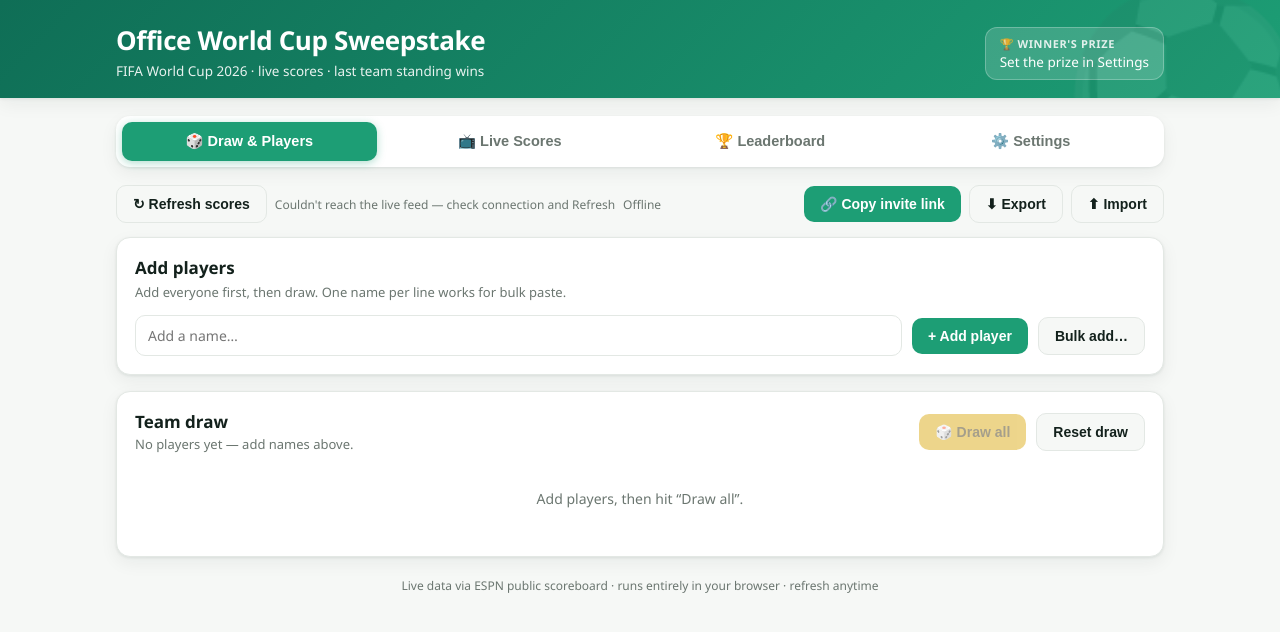
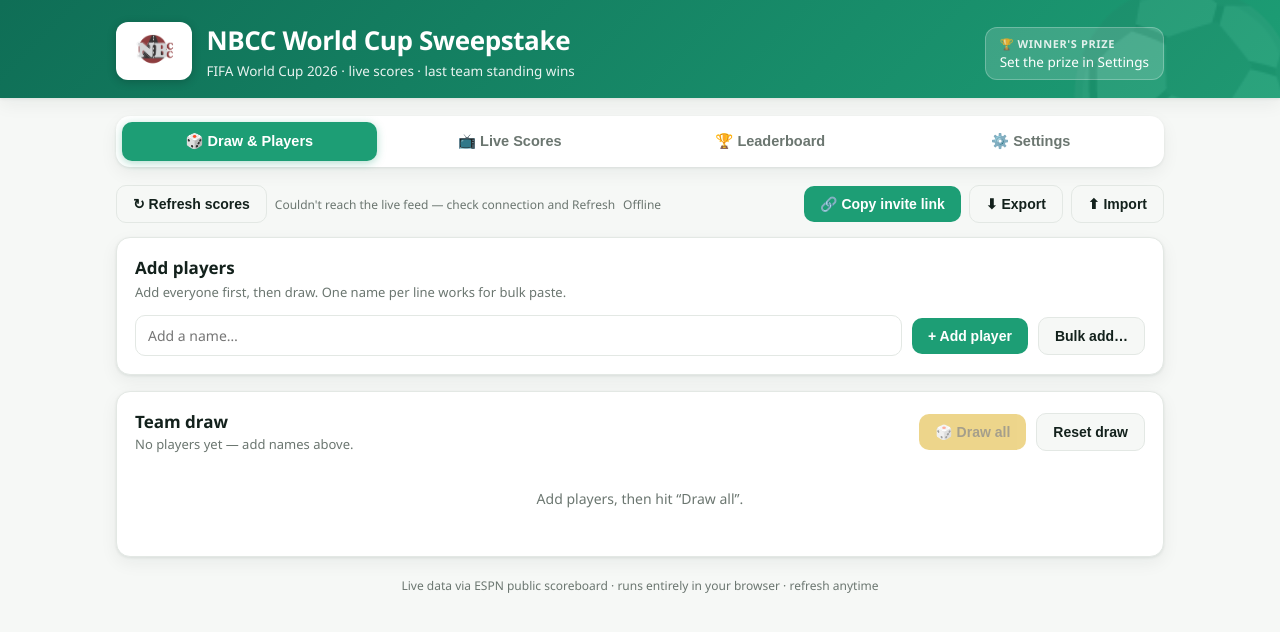
Before and after one commit to tselenthane/world-cup-sweepstake, a plain HTML site: page index.html in a window 1280 px wide. Drawn offline with Linux system fonts and the light colour scheme; no server answers.

Commit message:
Add files via upload

```diff
--- a/index.html
+++ b/index.html
@@ -3,7 +3,7 @@
 <head>
 <meta charset="UTF-8">
 <meta name="viewport" content="width=device-width, initial-scale=1.0">
-<title>Office World Cup Sweepstake 2026</title>
+<title>NBCC World Cup Sweepstake 2026</title>
 <style>
   :root{
     --green:#1d9e75; --green-d:#0f6e56; --ink:#13211c; --paper:#f6f8f6;
@@ -23,6 +23,9 @@
        align-items:flex-end;gap:16px;flex-wrap:wrap}
   .title h1{margin:0;font-size:26px;letter-spacing:-.4px}
   .title p{margin:4px 0 0;opacity:.9;font-size:13.5px}
+  .brand{display:flex;align-items:center;gap:14px;min-width:0}
+  .logo{height:58px;width:auto;background:#fff;border-radius:12px;padding:5px 8px;box-shadow:0 2px 10px rgba(0,0,0,.2)}
+  @media(max-width:560px){.logo{height:44px}}
   .prize{background:rgba(255,255,255,.16);border:1px solid rgba(255,255,255,.25);border-radius:12px;
        padding:8px 14px;font-size:13.5px;max-width:340px}
   .prize b{display:block;font-size:11px;text-transform:uppercase;letter-spacing:.6px;opacity:.85;margin-bottom:2px}
@@ -130,9 +133,12 @@
 <body>
 <header class="hero">
   <div class="hero-in">
-    <div class="title">
-      <h1 id="appTitle">Office World Cup Sweepstake</h1>
-      <p>FIFA World Cup 2026 · live scores · last team standing wins</p>
+    <div class="brand">
+      <img class="logo" src="nbcc-logo.png" alt="NBCC">
+      <div class="title">
+        <h1 id="appTitle">NBCC World Cup Sweepstake</h1>
+        <p>FIFA World Cup 2026 · live scores · last team standing wins</p>
+      </div>
     </div>
     <div class="prize"><b>🏆 Winner's prize</b><span id="prizeText">Set the prize in Settings</span></div>
   </div>
@@ -223,7 +229,7 @@
       <div class="settings-grid">
         <div>
           <label class="fld" for="setTitle">Game title</label>
-          <input id="setTitle" style="width:100%" placeholder="Office World Cup Sweepstake">
+          <input id="setTitle" style="width:100%" placeholder="NBCC World Cup Sweepstake">
         </div>
         <div>
           <label class="fld" for="setPrize">Winner's prize</label>
@@ -328,7 +334,7 @@
 }
 
 /* ============================ State ============================ */
-var DEFAULT_STATE = {title:"Office World Cup Sweepstake", prize:"", swapsOpen:true, players:[]};
+var DEFAULT_STATE = {title:"NBCC World Cup Sweepstake", prize:"", swapsOpen:true, players:[]};
 var state = loadState();
 var allEvents = [];     // aggregated, de-duplicated events with _matchday/_stage attached
 var teamsById = {};     // id -> {id,name,abbr,logo,color}
@@ -599,7 +605,7 @@
 function renderAll(){ renderHeader(); renderDraw(); renderLive(); renderBoard(); renderSettings(); }
 
 function renderHeader(){
-  document.getElementById("appTitle").textContent=state.title||"Office World Cup Sweepstake";
+  document.getElementById("appTitle").textContent=state.title||"NBCC World Cup Sweepstake";
   document.getElementById("prizeText").textContent=state.prize?state.prize:"Set the prize in Settings";
 }
 
@@ -860,7 +866,7 @@
 
 // settings
 document.getElementById("saveSettings").onclick=function(){
-  state.title=document.getElementById("setTitle").value.trim()||"Office World Cup Sweepstake";
+  state.title=document.getElementById("setTitle").value.trim()||"NBCC World Cup Sweepstake";
   state.prize=document.getElementById("setPrize").value.trim();
   state.swapsOpen=document.getElementById("setSwaps").checked;
   saveState(); renderAll();
```
Also changed, not shown: nbcc-logo.png (added).
